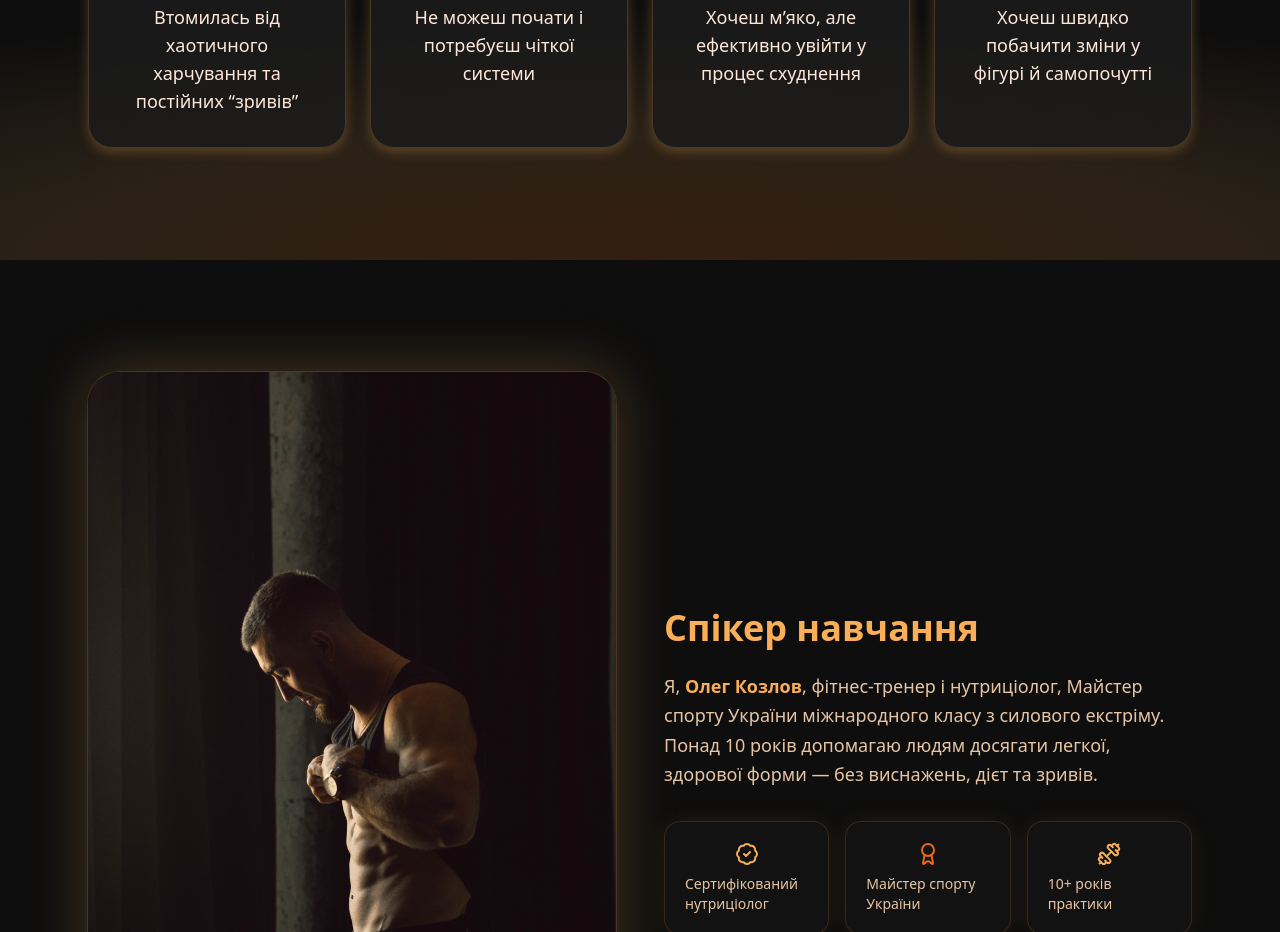
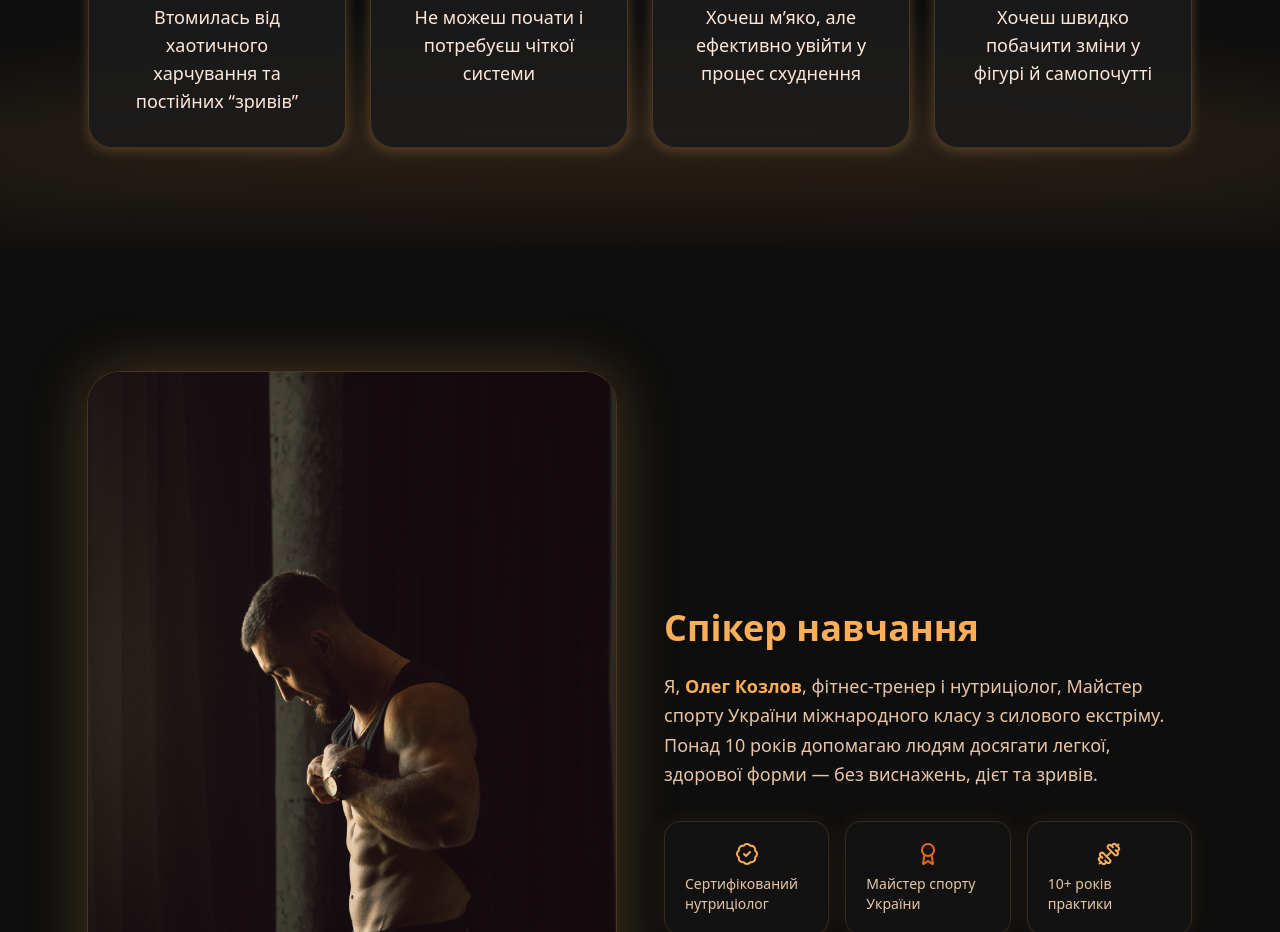
Before and after one commit to eror4044/Oleg_landing, a Next.js app in the folder okbodylab/: page / in a window 1280 px wide. Shown: the part 1540-2472 px from the top of the page. Built offline with nearby package versions, Linux system fonts and the light colour scheme; no server answers.

Commit message:
minor fix

```diff
--- a/okbodylab/app/components/ForWhoSection.tsx
+++ b/okbodylab/app/components/ForWhoSection.tsx
@@ -78,6 +78,7 @@
           ))}
         </div>
       </div>
+      <div className="absolute bottom-0 left-0 right-0 h-32 bg-gradient-to-t from-[#0E0E0E] to-transparent pointer-events-none" />
     </section>
   );
 }
```
